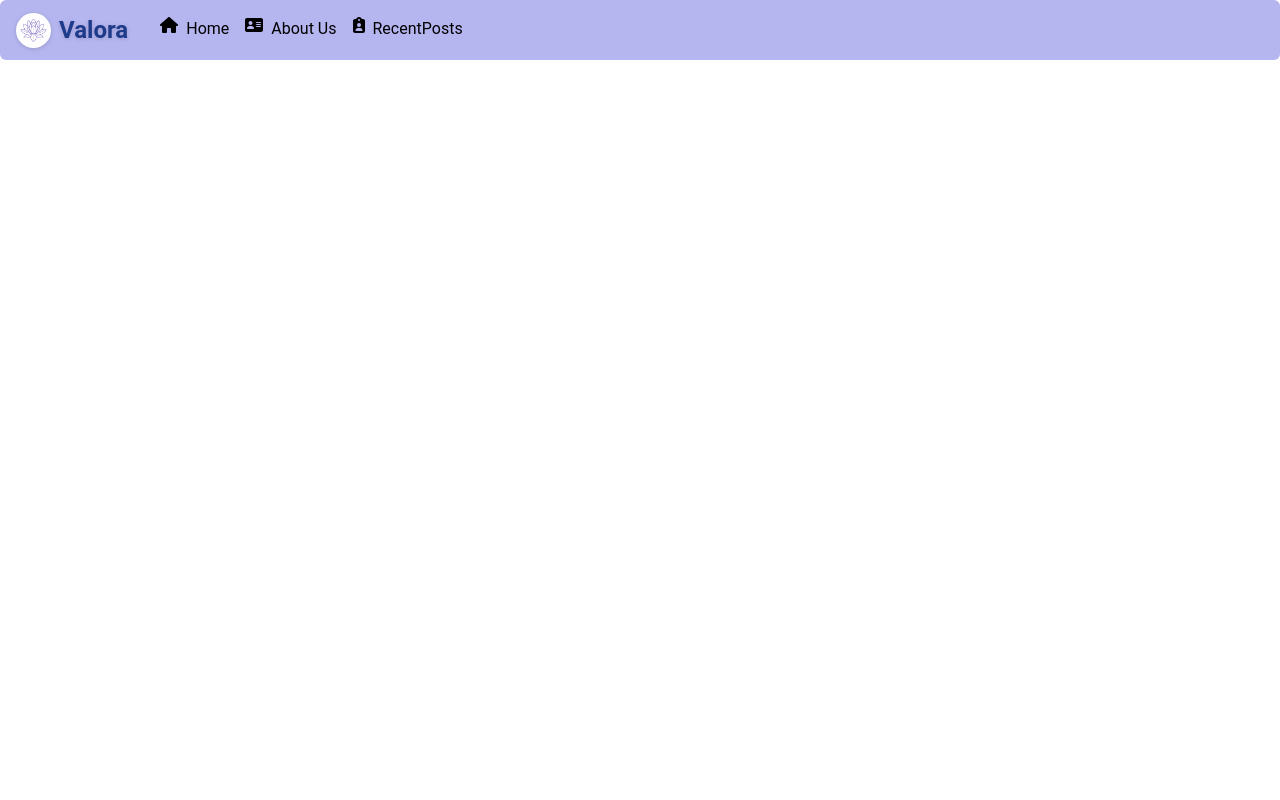
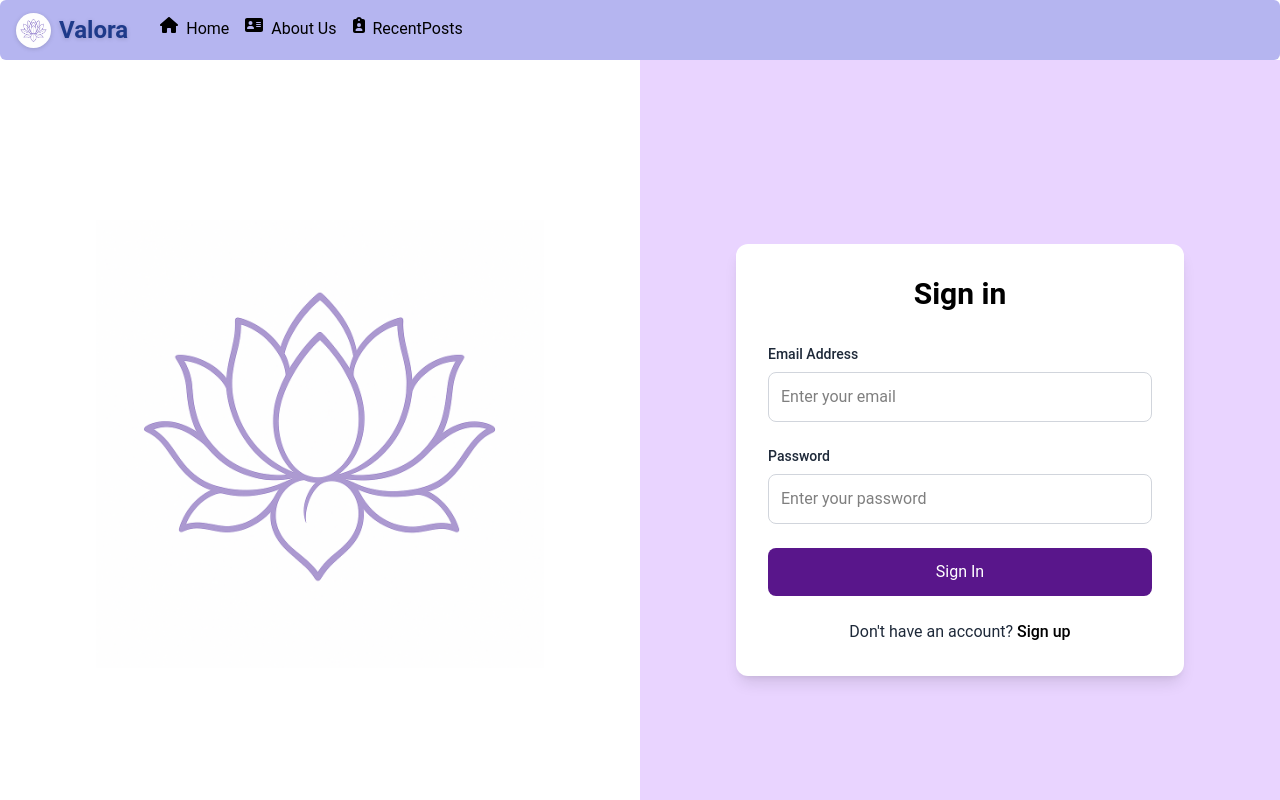
Before and after one commit to im-anjali/Valora, a React (Vite) app in the folder frontend/: page /login in a window 1280 px wide. Built offline with nearby package versions, Linux system fonts and the light colour scheme.

Commit message:
fix login and signup page

```diff
--- a/frontend/src/App.jsx
+++ b/frontend/src/App.jsx
@@ -13,7 +13,9 @@ export default function App() {
       {/* <div className="container main"> */}
         <Routes>
           <Route path="/" element={<Home />} />
-          <Route path="/aboutUs" element={<AboutUs />} />
+          <Route path= "/aboutUs" element={<AboutUs />} />
+          <Route path="/login" element={<Login/>}/>
+          <Route path="/signup" element={<Signup/>}/>
         </Routes>
       {/* </div> */}
     </>
--- a/frontend/src/components/Navbar.jsx
+++ b/frontend/src/components/Navbar.jsx
@@ -11,7 +11,7 @@ export default function Navbar() {
   ];
 
   return (
-    <div className="h-[60px] bg-[#b5b5f0] mb-4 text-black flex items-center justify-between rounded-md pl-4 gap-8">
+    <div className="h-[60px] bg-[#b5b5f0] text-black flex items-center justify-between rounded-md pl-4 gap-8">
       <div className="flex items-center gap-4">
         <Link to="/" className="flex items-center gap-2 text-[1.5em] font-bold text-[#1e3a8a] no-underline drop-shadow-sm">
         <img
--- a/frontend/src/pages/Login.jsx
+++ b/frontend/src/pages/Login.jsx
@@ -59,7 +59,7 @@ const Login = () => {
                                     value={email}
                                     onChange={(e) => setEmail(e.target.value)}
                                     placeholder="Enter your email"
-                                    className="w-full pl-3 pr-3 py-3 text-black bg-white border border-gray-300 rounded-lg focus:outline-none focus:ring-2 focus:ring-black focus:border-black"
+                                    className="w-full pl-3 pr-3 py-3 text-black bg-white border border-gray-300 rounded-lg focus:outline-none focus:ring-2 focus:ring-purple-800 focus:border-black"
                                     required
                                 />
                             </div>
@@ -82,7 +82,7 @@ const Login = () => {
                                     value={password}
                                     onChange={(e) => setPassword(e.target.value)}
                                     placeholder="Enter your password"
-                                    className="w-full pl-3 pr-10 py-3 text-black bg-white border border-gray-300 rounded-lg focus:outline-none focus:ring-2 focus:ring-black focus:border-black"
+                                    className="w-full pl-3 pr-10 py-3 text-black bg-white border border-gray-300 rounded-lg focus:outline-none focus:ring-2 focus:ring-purple-800 focus:border-black"
                                     required
                                 />
 
--- a/frontend/src/pages/Signup.jsx
+++ b/frontend/src/pages/Signup.jsx
@@ -55,7 +55,7 @@ const Signup = () => {
                                     value={name}
                                     onChange={(e) => setName(e.target.value)}
                                     placeholder="Enter your full name"
-                                    className="w-full pl-3 pr-3 py-3 text-black bg-white border border-gray-300 rounded-lg focus:outline-none focus:ring-2 focus:ring-puple focus:border-black"
+                                    className="w-full pl-3 pr-3 py-3 text-black bg-white border border-gray-300 rounded-lg focus:outline-none focus:ring-2 focus:ring-puple-900 focus:border-black"
                                     required
                                 />
                             </div>
@@ -75,7 +75,7 @@ const Signup = () => {
                                     value={email}
                                     onChange={(e) => setEmail(e.target.value)}
                                     placeholder="Enter your email"
-                                    className="w-full pl-3 pr-3 py-3 text-black bg-white border border-gray-300 rounded-lg focus:outline-none focus:ring-2 focus:ring-black focus:border-purple"
+                                    className="w-full pl-3 pr-3 py-3 text-black bg-white border border-gray-300 rounded-lg focus:outline-none focus:ring-2 focus:ring-purple-800 focus:border-purple"
                                     required
                                 />
                             </div>
```
